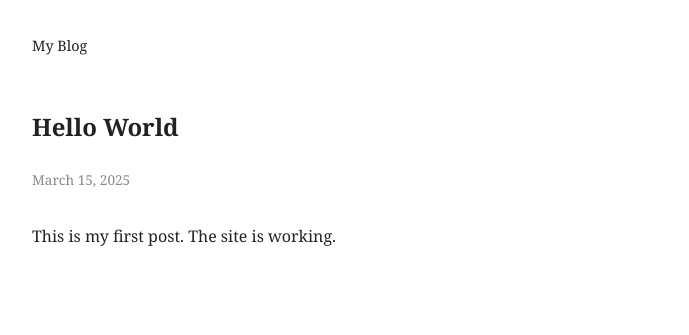
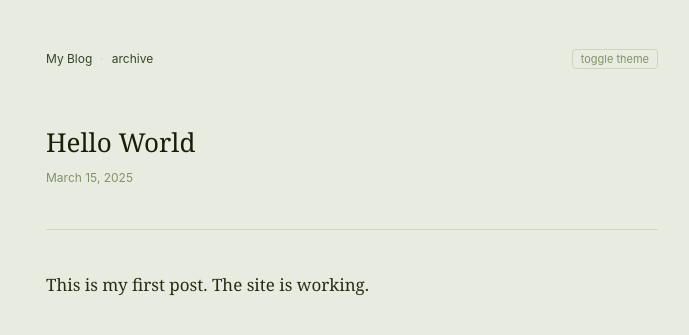
Before and after one commit to Hrbacek/hrbacek.github.io, a Jekyll site: the page built from _posts/2025-03-15-hello-world.md, in a window 1280 px wide. Shown: the top 335 px of the page, without its empty margins (288-977 px from the left). Built offline with Jekyll 4.4.1, drawn with Linux system fonts in a browser that asks for light colours.

Commit message:
Add two themes to the page

```diff
--- a/_layouts/default.html
+++ b/_layouts/default.html
@@ -3,15 +3,20 @@
 <head>
   <meta charset="utf-8">
   <meta name="viewport" content="width=device-width, initial-scale=1">
-  <title>{{ page.title }} - {{ site.title }}</title>
+  <title>{{ page.title }} – {{ site.title }}</title>
   <link rel="stylesheet" href="/style.css">
+  <script src="/assets/theme.js"></script>
 </head>
 <body>
-  <header>
-    <a href="/">{{ site.title }}</a>
-  </header>
-  <main>
+  <div class="site-wrap">
+    <nav class="site-nav">
+      <a href="/">{{ site.title }}</a>
+      <span class="sep">·</span>
+      <a href="/archive">archive</a>
+      <span class="spacer"></span>
+      <button id="theme-toggle">toggle theme</button>
+    </nav>
     {{ content }}
-  </main>
+  </div>
 </body>
 </html>
--- a/_layouts/post.html
+++ b/_layouts/post.html
@@ -2,7 +2,12 @@
 layout: default
 ---
 <article>
-  <h1>{{ page.title }}</h1>
-  <time>{{ page.date | date: "%B %d, %Y" }}</time>
-  {{ content }}
+  <header class="post-header">
+    <h1>{{ page.title }}</h1>
+    <div class="post-meta">{{ page.date | date: "%B %d, %Y" }}</div>
+  </header>
+  <hr>
+  <div class="post-body">
+    {{ content }}
+  </div>
 </article>
--- /dev/null
+++ b/assets/theme.js
@@ -0,0 +1,18 @@
+(function() {
+  const saved = localStorage.getItem('theme');
+  if (saved) document.documentElement.setAttribute('data-theme', saved);
+})();
+
+document.addEventListener('DOMContentLoaded', function() {
+  const toggle = document.getElementById('theme-toggle');
+  if (!toggle) return;
+
+  toggle.addEventListener('click', function() {
+    const current = document.documentElement.getAttribute('data-theme');
+    const systemDark = window.matchMedia('(prefers-color-scheme: dark)').matches;
+    const effectiveCurrent = current || (systemDark ? 'dark' : 'light');
+    const next = effectiveCurrent === 'dark' ? 'light' : 'dark';
+    document.documentElement.setAttribute('data-theme', next);
+    localStorage.setItem('theme', next);
+  });
+});
--- a/style.css
+++ b/style.css
@@ -1,25 +1,254 @@
-body {
-  font-family: Georgia, serif;
-  max-width: 640px;
-  margin: 0 auto;
-  padding: 2rem 1rem;
-  color: #222;
-  line-height: 1.7;
+/* ── Variables ── */
+:root {
+  --bg:            #e8ece0;
+  --bg-code:       #dce2d0;
+  --bg-border:     #cdd4c0;
+  --text:          #181e08;
+  --text-body:     #282e14;
+  --muted:         #82906a;
+  --nav:           #384428;
+  --link:          #7a4a18;
+  --link-hover-bg: #7a4a1815;
 }
 
-header {
-  margin-bottom: 3rem;
+@media (prefers-color-scheme: dark) {
+  :root {
+    --bg:            #181e14;
+    --bg-code:       #242e1e;
+    --bg-border:     #2e3e28;
+    --text:          #e8e8d8;
+    --text-body:     #c0c4a8;
+    --muted:         #5c6e50;
+    --nav:           #a0b088;
+    --link:          #c8945a;
+    --link-hover-bg: #c8945a20;
+  }
 }
 
-header a {
-  text-decoration: none;
-  color: #222;
-  font-size: 0.9rem;
+[data-theme="light"] {
+  --bg:            #e8ece0;
+  --bg-code:       #dce2d0;
+  --bg-border:     #cdd4c0;
+  --text:          #181e08;
+  --text-body:     #282e14;
+  --muted:         #82906a;
+  --nav:           #384428;
+  --link:          #7a4a18;
+  --link-hover-bg: #7a4a1815;
 }
 
-time {
+[data-theme="dark"] {
+  --bg:            #181e14;
+  --bg-code:       #242e1e;
+  --bg-border:     #2e3e28;
+  --text:          #e8e8d8;
+  --text-body:     #c0c4a8;
+  --muted:         #5c6e50;
+  --nav:           #a0b088;
+  --link:          #c8945a;
+  --link-hover-bg: #c8945a20;
+}
+
+/* ── Reset ── */
+*, *::before, *::after { box-sizing: border-box; }
+
+/* ── Base ── */
+body {
+  font-family: Georgia, 'Times New Roman', serif;
+  font-size: 17px;
+  line-height: 1.8;
+  color: var(--text);
+  background: var(--bg);
+  margin: 0;
+  padding: 0;
+  transition: background 0.2s, color 0.2s;
+}
+
+/* ── Page shell ── */
+.site-wrap {
+  max-width: 660px;
+  margin: 0 auto;
+  padding: 3rem 1.5rem 6rem;
+}
+
+/* ── Navigation ── */
+.site-nav {
+  font-family: -apple-system, BlinkMacSystemFont, sans-serif;
+  font-size: 12px;
+  color: var(--muted);
+  margin-bottom: 3.5rem;
+  display: flex;
+  align-items: center;
+  gap: 0.5rem;
+}
+
+.site-nav a {
+  color: var(--nav);
+  text-decoration: none;
+}
+
+.site-nav a:hover { text-decoration: underline; }
+
+.site-nav .sep { color: var(--bg-border); }
+
+.site-nav .spacer { flex: 1; }
+
+/* ── Theme toggle ── */
+#theme-toggle {
+  font-family: -apple-system, BlinkMacSystemFont, sans-serif;
+  font-size: 11px;
+  color: var(--muted);
+  background: none;
+  border: 0.5px solid var(--bg-border);
+  border-radius: 4px;
+  padding: 2px 8px;
+  cursor: pointer;
+  transition: color 0.2s, border-color 0.2s;
+}
+
+#theme-toggle:hover { color: var(--nav); border-color: var(--muted); }
+
+/* ── Homepage ── */
+.site-header { margin-bottom: 2.5rem; }
+
+.site-header h1 {
+  font-family: -apple-system, BlinkMacSystemFont, sans-serif;
+  font-size: 15px;
+  font-weight: 500;
+  color: var(--text);
+  margin: 0 0 0.25rem;
+}
+
+.site-header p {
+  font-family: -apple-system, BlinkMacSystemFont, sans-serif;
+  font-size: 13px;
+  color: var(--muted);
+  margin: 0;
+}
+
+.post-list {
+  list-style: none;
+  padding: 0;
+  margin: 0;
+  border-top: 0.5px solid var(--bg-border);
+}
+
+.post-list li {
+  display: flex;
+  gap: 1.25rem;
+  align-items: baseline;
+  padding: 0.85rem 0;
+  border-bottom: 0.5px solid var(--bg-border);
+}
+
+.post-list .date {
+  font-family: -apple-system, BlinkMacSystemFont, sans-serif;
+  font-size: 12px;
+  color: var(--muted);
+  white-space: nowrap;
+  min-width: 90px;
+}
+
+.post-list a {
+  font-size: 16px;
+  color: var(--text);
+  text-decoration: none;
+}
+
+.post-list a:hover { text-decoration: underline; }
+
+/* ── Post page ── */
+.post-header { margin-bottom: 2rem; }
+
+.post-header h1 {
+  font-size: 26px;
+  font-weight: normal;
+  line-height: 1.3;
+  color: var(--text);
+  margin: 0 0 0.5rem;
+}
+
+.post-meta {
+  font-family: -apple-system, BlinkMacSystemFont, sans-serif;
+  font-size: 12px;
+  color: var(--muted);
+}
+
+/* ── Post body ── */
+.post-body { color: var(--text-body); }
+
+.post-body p { margin: 0 0 1.4rem; }
+
+.post-body h2 {
+  font-size: 18px;
+  font-weight: normal;
+  color: var(--text);
+  margin: 2.5rem 0 0.75rem;
+  border-bottom: 0.5px solid var(--bg-border);
+  padding-bottom: 0.4rem;
+}
+
+.post-body h3 {
+  font-size: 15px;
+  font-family: -apple-system, BlinkMacSystemFont, sans-serif;
+  font-weight: 500;
+  color: var(--text);
+  margin: 2rem 0 0.5rem;
+}
+
+.post-body a {
+  color: var(--link);
+  text-decoration: none;
+  border-bottom: 1px solid color-mix(in srgb, var(--link) 30%, transparent);
+  border-radius: 1px;
+}
+
+.post-body a:hover {
+  background: var(--link-hover-bg);
+  border-radius: 2px;
+}
+
+.post-body code {
+  font-family: 'Menlo', 'Consolas', monospace;
+  font-size: 13px;
+  background: var(--bg-code);
+  color: var(--text-body);
+  padding: 0.15em 0.4em;
+  border-radius: 3px;
+}
+
+.post-body pre {
+  background: var(--bg-code);
+  padding: 1.1rem 1.25rem;
+  border-radius: 5px;
+  overflow-x: auto;
+  margin: 1.5rem 0;
+  border: 0.5px solid var(--bg-border);
+}
+
+.post-body pre code {
+  background: none;
+  padding: 0;
+  font-size: 13px;
+  line-height: 1.6;
+}
+
+.post-body blockquote {
+  border-left: 2px solid var(--bg-border);
+  margin: 1.5rem 0;
+  padding: 0 0 0 1.25rem;
+  color: var(--muted);
+  font-style: italic;
+}
+
+.post-body img {
+  max-width: 100%;
   display: block;
-  color: #888;
-  font-size: 0.85rem;
-  margin-bottom: 2rem;
+  margin: 2rem 0;
 }
+
+hr {
+  border: none;
+  border-top: 0.5px solid var(--bg-border);
+  margin: 2.5rem 0;
+}
```
Also changed, not shown: index.html (+7 -2 lines).
